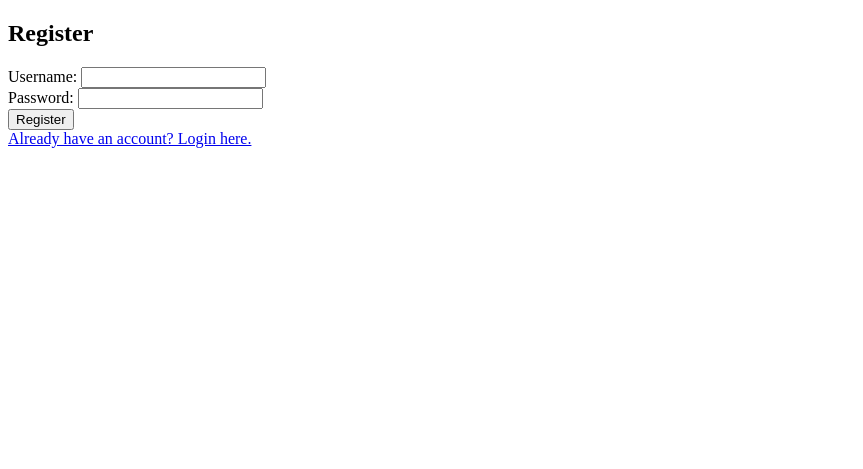
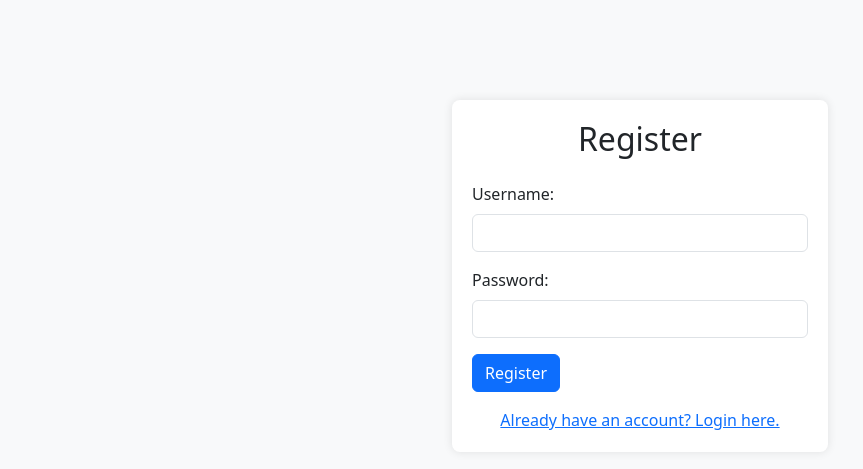
Before and after one commit to fatah2004/SimpleBlogSystem, a PHP site: page /register.php in a window 1280 px wide. Shown: the top 469 px of the page, without its empty margins (0-863 px from the left). Run offline with PHP 8.4, Linux system fonts and the light colour scheme.

Commit message:
register style

```diff
--- a/register.php
+++ b/register.php
@@ -24,29 +24,52 @@ if ($_SERVER['REQUEST_METHOD'] === 'POST') {
     <meta name="viewport" content="width=device-width, initial-scale=1.0">
     <title>Register - Simple Blog</title>
     <!-- Add Bootstrap CSS -->
+    <link href="https://cdn.jsdelivr.net/npm/bootstrap@5.3.0/dist/css/bootstrap.min.css" rel="stylesheet">
+    <!-- Add your custom CSS if needed -->
+    <style>
+        body {
+            background-color: #f8f9fa;
+        }
 
-    <!-- Add your custom CSS if needed -->
+        .register-container {
+            max-width: 400px;
+            margin: auto;
+            margin-top: 100px;
+        }
 
+        .form-container {
+            padding: 20px;
+            background-color: #fff;
+            border-radius: 8px;
+            box-shadow: 0 0 10px rgba(0, 0, 0, 0.1);
+        }
+
+        .login-link {
+            display: block;
+            text-align: center;
+            margin-top: 20px;
+        }
+    </style>
 </head>
 <body>
 
-    <div class="">
-        <div class="">
-            <h2 class="">Register</h2>
+    <div class="container register-container">
+        <div class="form-container">
+            <h2 class="text-center mb-4">Register</h2>
 
             <form method="post">
                 <div class="mb-3">
-                    <label for="username" class="">Username:</label>
-                    <input type="text" name="username" class="" required>
+                    <label for="username" class="form-label">Username:</label>
+                    <input type="text" name="username" class="form-control" required>
                 </div>
                 <div class="mb-3">
-                    <label for="password" class="">Password:</label>
-                    <input type="password" name="password" class="" required>
+                    <label for="password" class="form-label">Password:</label>
+                    <input type="password" name="password" class="form-control" required>
                 </div>
-                <button type="submit" class="">Register</button>
+                <button type="submit" class="btn btn-primary btn-block">Register</button>
             </form>
 
-            <a href="login.php" class="">Already have an account? Login here.</a>
+            <a href="login.php" class="login-link mt-3">Already have an account? Login here.</a>
         </div>
     </div>
 
```
